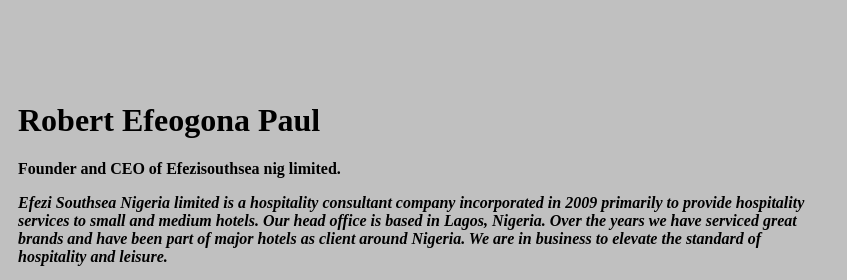
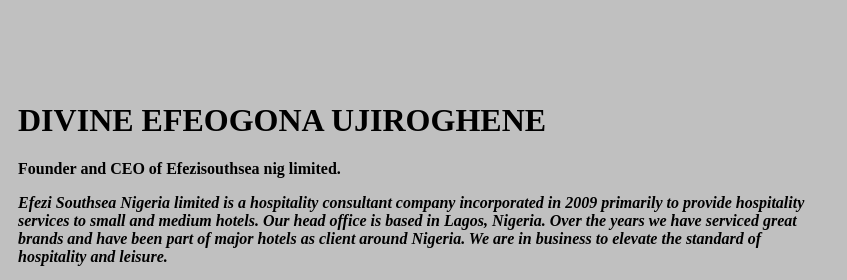
Before and after one commit to Its20084570divine/Efezisouthsea-nigeria-limited, a plain HTML site: page HTML- PERSONAL SITE/index.html in a window 1280 px wide. Shown: the top 280 px of the page, 433-1280 px from the left. Drawn offline with Linux system fonts and the light colour scheme.

Commit message:
Update index.html

```diff
--- a/HTML- PERSONAL SITE/index.html
+++ b/HTML- PERSONAL SITE/index.html
@@ -11,7 +11,7 @@
      <table cellspacing="20">
        <tr>
         <td><img src="https://media.licdn.com/dms/image/C5603AQEWnPx1Aeh_2A/profile-displayphoto-shrink_200_200/0/1516861148055?e=2147483647&v=beta&t=vLMgvlVYc-CO-S3mLwtUmaxnlv-K5vcbVI5-B5qpoPY" alt="Robert profile picture"></td>
-         <td><h1>Robert Efeogona Paul </h1>
+         <td><h1>DIVINE EFEOGONA UJIROGHENE </h1>
            <p><strong>Founder and CEO of Efezisouthsea nig limited</a><strong>.<em></p>
            <p>Efezi Southsea Nigeria limited is a hospitality consultant company incorporated in 2009 primarily to provide hospitality services to small and medium hotels. Our head office is based in Lagos, Nigeria. Over the years we have serviced great brands and have been part of major hotels as client around Nigeria. We are in business to elevate the standard of hospitality and leisure.</p></td>
        </tr>
```
